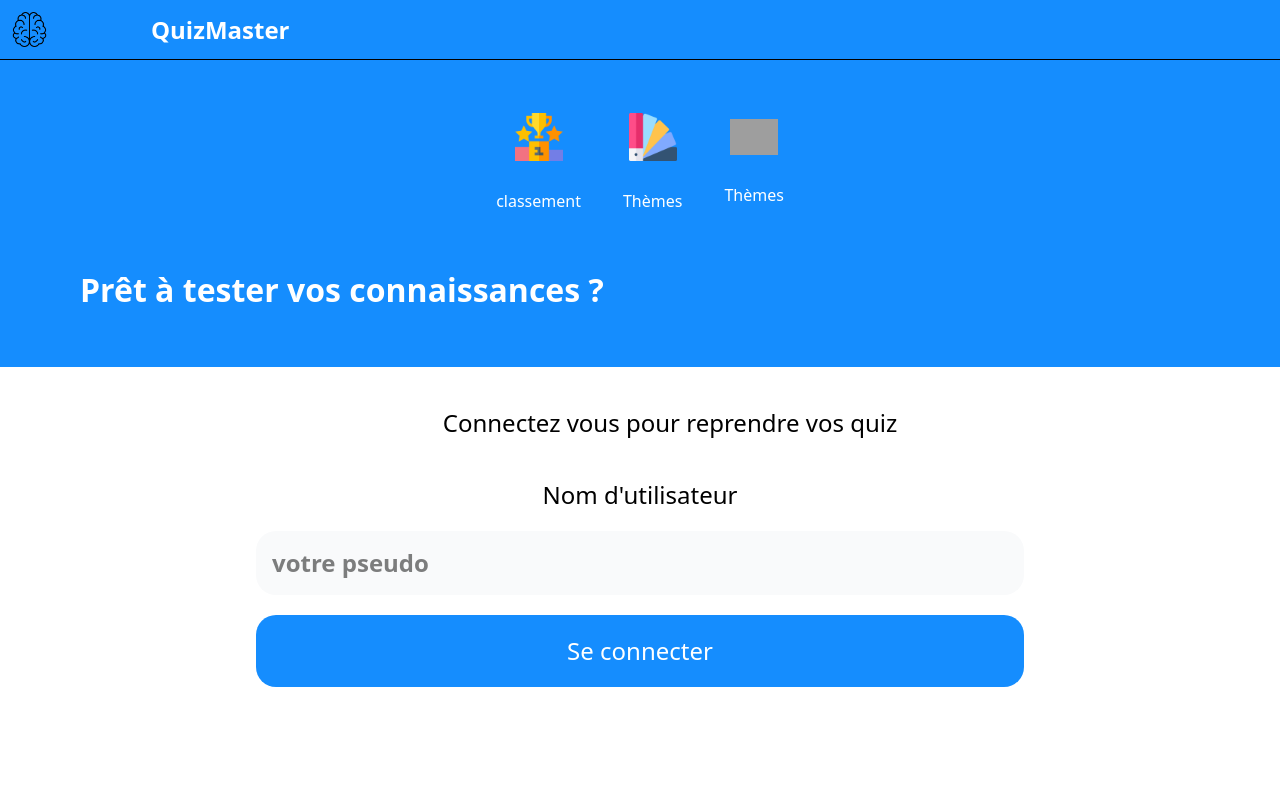
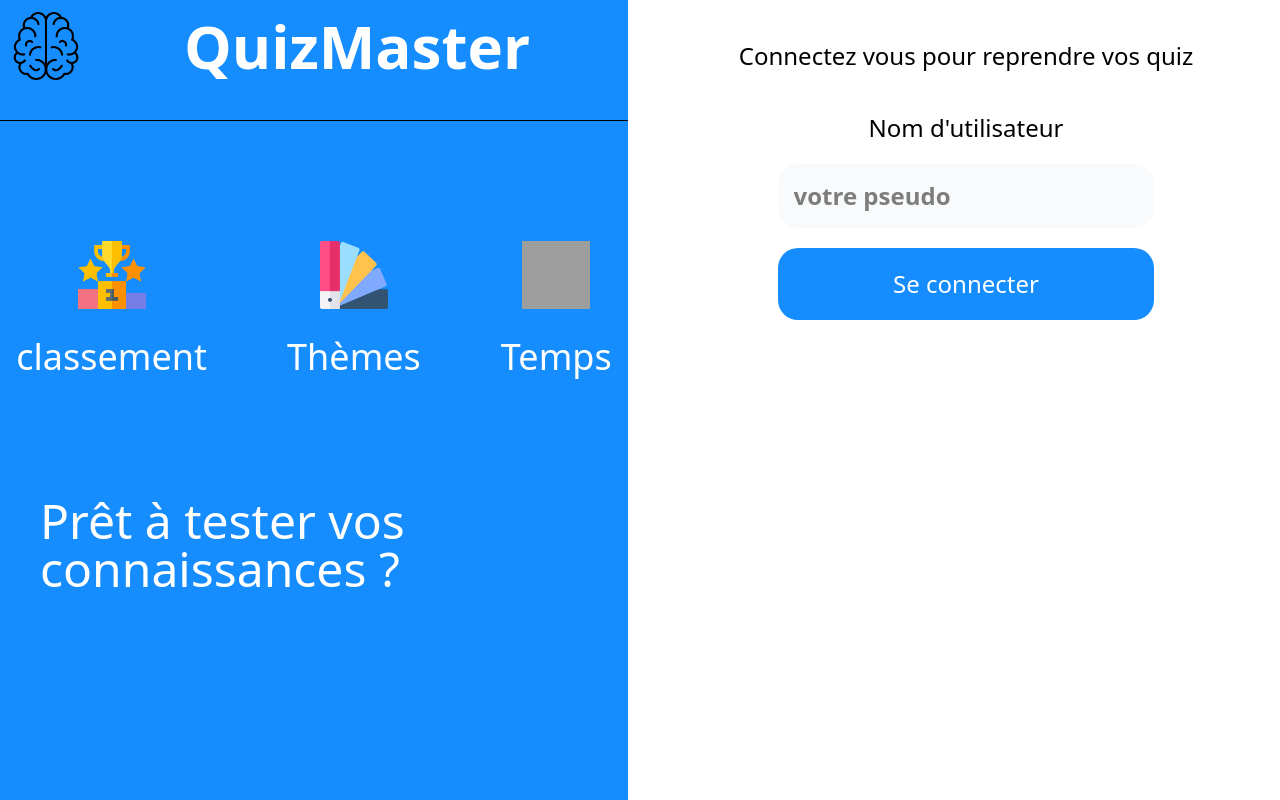
Before and after one commit to omar-ma66/Quiz, a PHP site: page / in a window 1280 px wide. Run offline with PHP 8.4, Linux system fonts and the light colour scheme; grey boxes are pictures that could not be loaded.

Commit message:
passage vers le destop

```diff
--- a/public/css/style.css
+++ b/public/css/style.css
@@ -15,12 +15,18 @@
     --color-gray-400: oklch(70.7% 0.022 261.325);
     --color-white: #fff;
     --spacing: 0.25rem;
+    --text-xl: 1.25rem;
+    --text-xl--line-height: calc(1.75 / 1.25);
     --text-2xl: 1.5rem;
     --text-2xl--line-height: calc(2 / 1.5);
     --text-3xl: 1.875rem;
     --text-3xl--line-height: calc(2.25 / 1.875);
     --text-4xl: 2.25rem;
     --text-4xl--line-height: calc(2.5 / 2.25);
+    --text-5xl: 3rem;
+    --text-5xl--line-height: 1;
+    --text-6xl: 3.75rem;
+    --text-6xl--line-height: 1;
     --font-weight-bold: 700;
     --radius-2xl: 1rem;
     --radius-3xl: 1.5rem;
@@ -191,9 +203,6 @@
   }
   .mt-13 {
     margin-top: calc(var(--spacing) * 13);
-  }
-  .mt-13\.25 {
-    margin-top: calc(var(--spacing) * 13.25);
   }
   .mt-20 {
     margin-top: calc(var(--spacing) * 20);
@@ -218,9 +227,6 @@
   }
   .mb-13 {
     margin-bottom: calc(var(--spacing) * 13);
-  }
-  .mb-13\.25 {
-    margin-bottom: calc(var(--spacing) * 13.25);
   }
   .mb-20 {
     margin-bottom: calc(var(--spacing) * 20);
@@ -249,11 +255,11 @@
   .table {
     display: table;
   }
+  .h-0 {
+    height: calc(var(--spacing) * 0);
+  }
   .h-1 {
     height: calc(var(--spacing) * 1);
-  }
-  .h-1\/2 {
-    height: calc(1 / 2 * 100%);
   }
   .h-2 {
     height: calc(var(--spacing) * 2);
@@ -285,11 +291,32 @@
   .h-40 {
     height: calc(var(--spacing) * 40);
   }
-  .h-\[10\] {
-    height: 10;
+  .h-78 {
+    height: calc(var(--spacing) * 78);
   }
-  .h-\[10px\] {
-    height: 10px;
+  .h-80 {
+    height: calc(var(--spacing) * 80);
+  }
+  .h-800 {
+    height: calc(var(--spacing) * 800);
+  }
+  .h-\[35px\] {
+    height: 35px;
+  }
+  .h-\[48px\] {
+    height: 48px;
+  }
+  .h-\[68px\] {
+    height: 68px;
+  }
+  .h-auto {
+    height: auto;
+  }
+  .h-full {
+    height: 100%;
+  }
+  .h-lvh {
+    height: 100lvh;
   }
   .h-screen {
     height: 100vh;
@@ -333,14 +357,35 @@
   .w-7\.5 {
     width: calc(var(--spacing) * 7.5);
   }
+  .w-12 {
+    width: calc(var(--spacing) * 12);
+  }
   .w-19 {
     width: calc(var(--spacing) * 19);
   }
   .w-22 {
     width: calc(var(--spacing) * 22);
   }
+  .w-48 {
+    width: calc(var(--spacing) * 48);
+  }
+  .w-\[35px\] {
+    width: 35px;
+  }
+  .w-\[48px\] {
+    width: 48px;
+  }
   .w-screen {
     width: 100vw;
+  }
+  .flex-1 {
+    flex: 1;
+  }
+  .flex-2 {
+    flex: 2;
+  }
+  .flex-11 {
+    flex: 11;
   }
   .border-collapse {
     border-collapse: collapse;
@@ -405,11 +459,44 @@
   .gap-10 {
     gap: calc(var(--spacing) * 10);
   }
-  .gap-10\.5 {
-    gap: calc(var(--spacing) * 10.5);
+  .gap-12 {
+    gap: calc(var(--spacing) * 12);
+  }
+  .gap-15 {
+    gap: calc(var(--spacing) * 15);
+  }
+  .gap-20 {
+    gap: calc(var(--spacing) * 20);
+  }
+  .gap-24 {
+    gap: calc(var(--spacing) * 24);
+  }
+  .gap-25 {
+    gap: calc(var(--spacing) * 25);
   }
   .gap-26 {
     gap: calc(var(--spacing) * 26);
+  }
+  .gap-30 {
+    gap: calc(var(--spacing) * 30);
+  }
+  .gap-45 {
+    gap: calc(var(--spacing) * 45);
+  }
+  .gap-x-0 {
+    column-gap: calc(var(--spacing) * 0);
+  }
+  .gap-x-4 {
+    column-gap: calc(var(--spacing) * 4);
+  }
+  .gap-x-20 {
+    column-gap: calc(var(--spacing) * 20);
+  }
+  .gap-x-30 {
+    column-gap: calc(var(--spacing) * 30);
+  }
+  .gap-x-60 {
+    column-gap: calc(var(--spacing) * 60);
   }
   .self-end {
     align-self: flex-end;
@@ -639,6 +735,84 @@
       }
     }
   }
+  .sm\:gap-x-4 {
+    @media (width >= 40rem) {
+      column-gap: calc(var(--spacing) * 4);
+    }
+  }
+  .sm\:gap-x-10 {
+    @media (width >= 40rem) {
+      column-gap: calc(var(--spacing) * 10);
+    }
+  }
+  .sm\:gap-x-20 {
+    @media (width >= 40rem) {
+      column-gap: calc(var(--spacing) * 20);
+    }
+  }
+  .sm\:gap-x-30 {
+    @media (width >= 40rem) {
+      column-gap: calc(var(--spacing) * 30);
+    }
+  }
+  .sm\:gap-x-200 {
+    @media (width >= 40rem) {
+      column-gap: calc(var(--spacing) * 200);
+    }
+  }
+  .lg\:order-4 {
+    @media (width >= 64rem) {
+      order: 4;
+    }
+  }
+  .lg\:flex {
+    @media (width >= 64rem) {
+      display: flex;
+    }
+  }
+  .lg\:w-\[68px\] {
+    @media (width >= 64rem) {
+      width: 68px;
+    }
+  }
+  .lg\:flex-col {
+    @media (width >= 64rem) {
+      flex-direction: column;
+    }
+  }
+  .lg\:gap-x-20 {
+    @media (width >= 64rem) {
+      column-gap: calc(var(--spacing) * 20);
+    }
+  }
+  .lg\:pt-30 {
+    @media (width >= 64rem) {
+      padding-top: calc(var(--spacing) * 30);
+    }
+  }
+  .lg\:pb-30 {
+    @media (width >= 64rem) {
+      padding-bottom: calc(var(--spacing) * 30);
+    }
+  }
+  .lg\:text-4xl {
+    @media (width >= 64rem) {
+      font-size: var(--text-4xl);
+      line-height: var(--tw-leading, var(--text-4xl--line-height));
+    }
+  }
+  .lg\:text-5xl {
+    @media (width >= 64rem) {
+      font-size: var(--text-5xl);
+      line-height: var(--tw-leading, var(--text-5xl--line-height));
+    }
+  }
+  .lg\:text-6xl {
+    @media (width >= 64rem) {
+      font-size: var(--text-6xl);
+      line-height: var(--tw-leading, var(--text-6xl--line-height));
+    }
+  }
 }
 @property --tw-border-style {
   syntax: "*";
--- a/public/index.html
+++ b/public/index.html
@@ -7,29 +7,37 @@
     <title>QuizMaster</title>
   </head>
   <body class="w-screen h-screen">
-    <main>
-     <div class="bg-[#158DFE] h-1/2">
-      <section class="flex flex-row justify-start items-center p-3 gap-26 font-bold text-2xl text-white ">
-        <img src="png/cerveau.png" alt="image serveau" width="35" height="35"  />
+
+
+    <main class="lg:flex flex-row h-screen gap-6">
+      <div class=" bg-[#158DFE]  lg:flex-col flex-1  lg:pb-30">
+
+        <section class=" flex flex-row justify-start items-center p-3 gap-26 font-bold text-2xl text-white lg:text-6xl pb-10 " >
+          <img
+            src="png/cerveau.png"
+            alt="image serveau"
+             class="w-[35px] h-[35px] lg:w-[68px] h-[68px]"
+          />
           <h1>QuizMaster</h1>
         </section>
-      <hr class="bg-[#565857]" />
-      <section class="flex flex-row justify-center items-center gap-10.5 mt-13.25 text-[#FFFFFF]">
-        <article class="flex flex-col justify-center items-center gap-7">
+
+        <hr class="bg-[#565857] lg:" />
+        <section
+          class="  gap-x-20 text-2xl flex flex-row justify-center items-center pt-30  text-[#FFFFFF] lg:gap-x-20 lg:order-4  lg:pt-30 lg:text-4xl "
+        >
+          <article class="flex flex-col justify-center items-center gap-7  ">
             <img
               src="png/classement.png"
               alt="image classement"
-            width="48"
-            height="48"
+              class="w-[48px] h-[48px] lg:w-[68px] h-[68px]"
             />
             <h2>classement</h2>
           </article>
-        <article class="flex flex-col justify-center items-center gap-7">
+          <article class="flex flex-col justify-center items-center gap-7 ">
             <img
               src="png/theme-dechantillon-de-couleur.png"
               alt="image théme"
-            width="48"
-            height="48"
+              class="w-[48px] h-[48px] lg:w-[68px] h-[68px]"
             />
             <h2>Thèmes</h2>
           </article>
@@ -37,24 +45,43 @@
             <img
               src="png/gestion-du-temps.png"
               alt="image temps"
-            width="48"
-            height="48"
+          class="w-[48px] h-[48px] lg:w-[68px] h-[68px]"
             />
-          <h2>Thèmes</h2>
+            <h2>Temps</h2>
           </article>
         </section>
-      <section class="text-[32px] font-bold text-[#FFFFFF] flex flex-wrap center ml-20 mt-13.25  ">
-        <h2 class="mb-13.25">Prêt à tester vos connaissances ?</h2>
+        <section
+          class="text-[24px]  text-[#FFFFFF] flex flex-wrap justify-center p-10  lg:pt-30"
+        >
+          <h2 class=" lg:text-5xl">Prêt à tester vos connaissances ?</h2>
         </section>
       </div>
-      <section class="flex flex-wrap justify-center p-10 text-2xl ml-15">
-        <h2>Connectez vous pour reprendre vos quiz</h2>
+
+     <div class="lg:flex-col flex-1">
+      <section class="flex flex-wrap justify-center p-10 text-2xl  lg: ">
+        <h2 class="lg:">Connectez vous pour reprendre vos quiz</h2>
       </section>
-      <form action="#" method="#" class="flex flex-col justify-center items-center text-2xl gap-5">
+      <form
+        action="#"
+        method="#"
+        class="flex flex-col justify-center items-center text-2xl gap-5 lg:"
+      >
         <label for="id-pseudo">Nom d'utilisateur</label>
-        <input type="text" name="pseudo" id="id-pseudo" required placeholder="votre pseudo" class="bg-gray-50 w-3/5 p-4 rounded-[20px] font-bold text-[#000]" />
-        <input type="submit" value="Se connecter"  class="bg-[#158DFE] p-5 w-3/5 rounded-[20px] text-[#FFFF]" />
+        <input
+          type="text"
+          name="pseudo"
+          id="id-pseudo"
+          required
+          placeholder="votre pseudo"
+          class="bg-gray-50 w-3/5 p-4 rounded-[20px] font-bold text-[#000] "
+        />
+        <input
+          type="submit"
+          value="Se connecter"
+          class="bg-[#158DFE] p-5 w-3/5 rounded-[20px] text-[#FFFF]"
+        />
       </form>
+      </div>
     </main>
   </body>
 </html>
```
Also changed, not shown: other parts of public/css/style.css (+42 -21 lines). Lines whose indentation alone changed are shown as unchanged.
